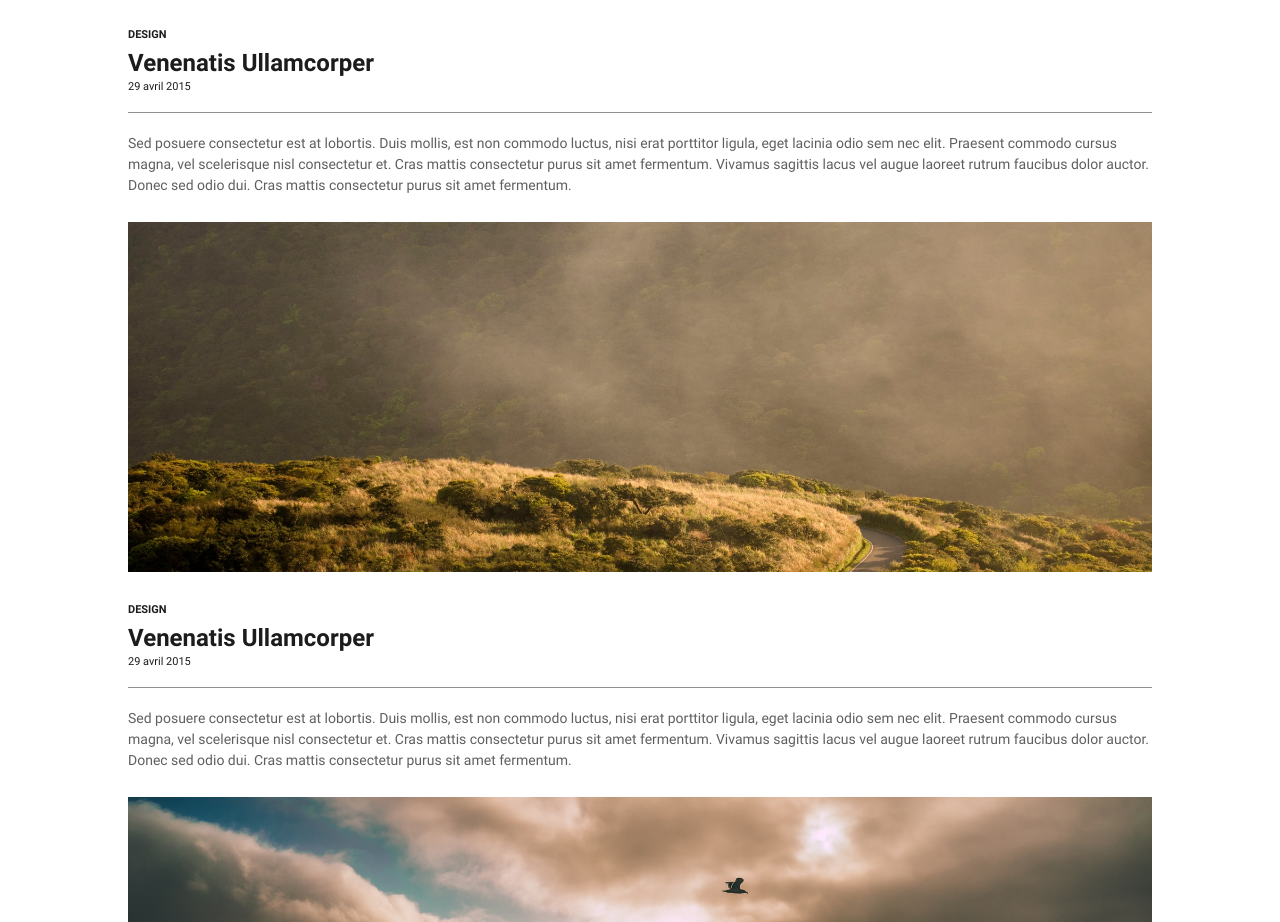
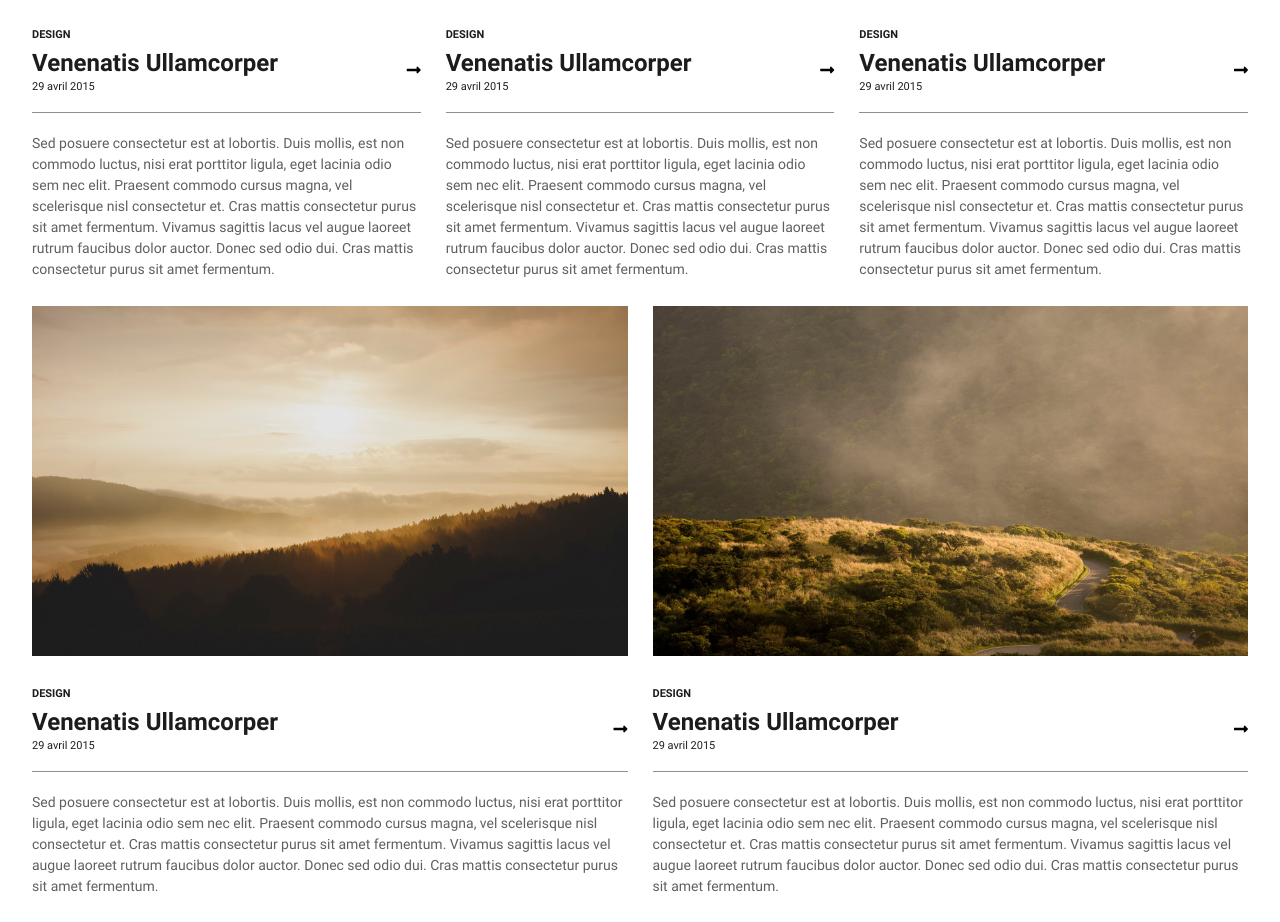
Before and after one commit to TristanLemire/Colorz, a website built with Parcel: page src/index.html in a window 1280 px wide. Shown: the part 1480-2402 px from the top of the page. Built offline with nearby package versions, Linux system fonts and the light colour scheme.

Commit message:
commit desktop end article

```diff
--- a/src/assets/scss/blocs/articles.scss
+++ b/src/assets/scss/blocs/articles.scss
@@ -63,5 +63,54 @@
         }
       }
     }
+
+    .articles__group--2 {
+      width: 95%;
+      display: flex;
+      align-items: space-around;
+
+      article:nth-child(2) {
+        padding-left: 25px;
+        padding-right: 25px;
+      }
+
+      article {
+        .article__title {
+          div {
+            position: relative;
+            i {
+              position: absolute;
+              display: block;
+              right: 0;
+              top: 40%;
+            }
+          }
+        }
+      }
+    }
+
+    .articles__group--3 {
+      width: 95%;
+      display: flex;
+      align-items: space-around;
+
+      article:nth-child(2) {
+        padding-left: 25px;
+      }
+
+      article {
+        .article__title {
+          div {
+            position: relative;
+            i {
+              position: absolute;
+              display: block;
+              right: 0;
+              top: 40%;
+            }
+          }
+        }
+      }
+    }
   }
 }
--- a/src/assets/scss/blocs/footer.scss
+++ b/src/assets/scss/blocs/footer.scss
@@ -39,4 +39,19 @@ footer {
     width: 80%;
     margin-bottom: 70px;
   }
+
+  @media (min-width: 800px) {
+    display: flex;
+    flex-direction: row;
+    align-items: center;
+    margin-top: 20px;
+
+    .footer__menus {
+      .footer__menus--group {
+        display: flex;
+        width: 100%;
+        margin-right: 25px;
+      }
+    }
+  }
 }
--- a/src/assets/scss/blocs/hero.scss
+++ b/src/assets/scss/blocs/hero.scss
@@ -11,8 +11,6 @@
   h2 {
     margin: 8vw;
   }
-
-
 
   a {
     background-color: white;
```
